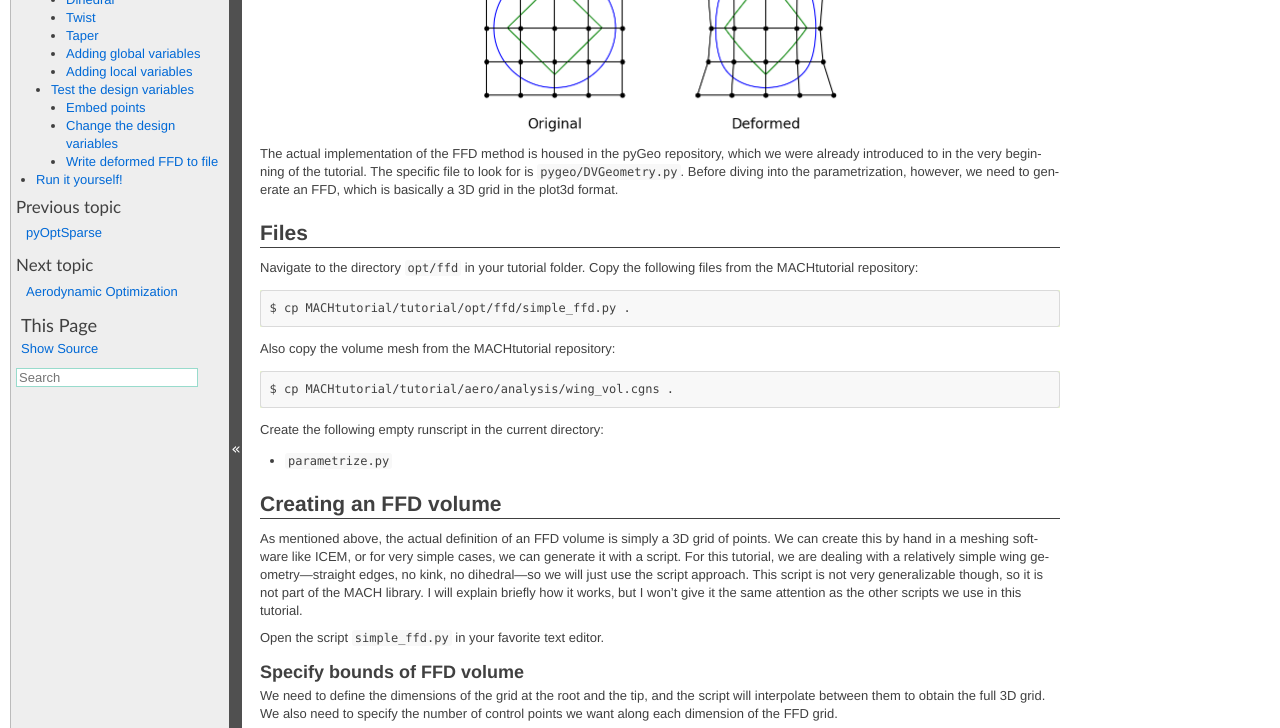
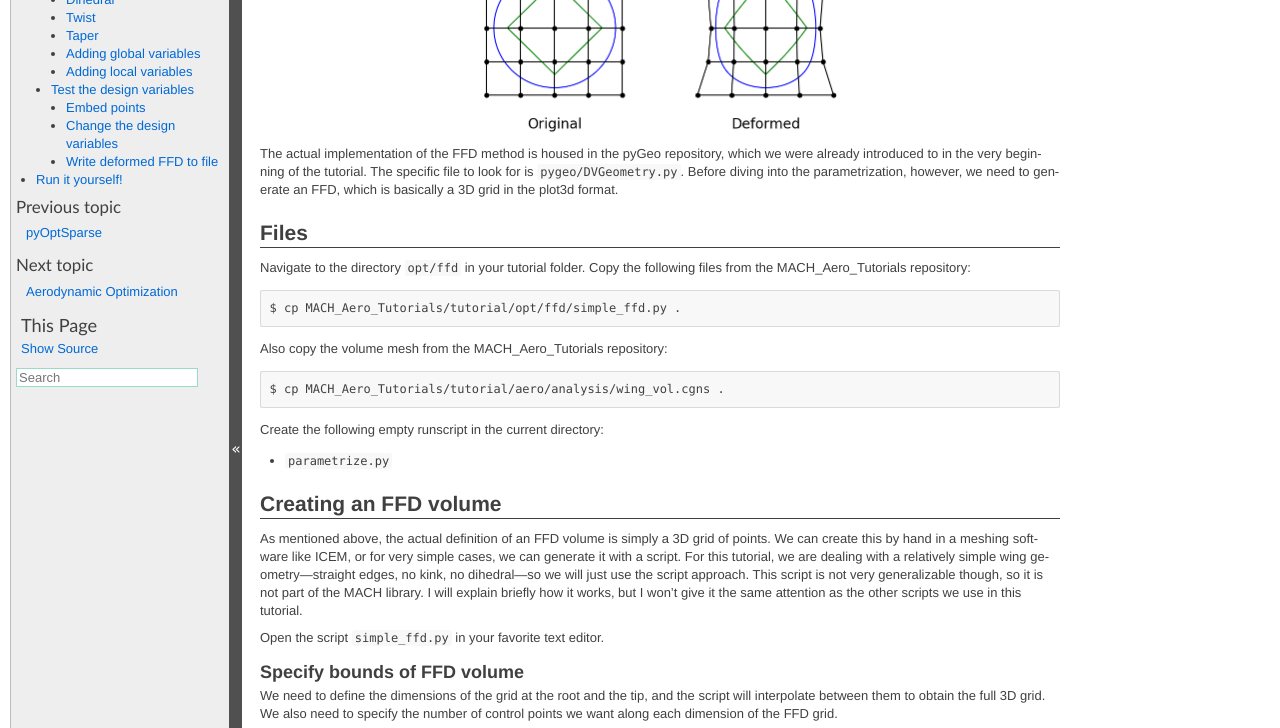
Before and after one commit to mdolab/MACH-Aero-tutorial, a Sphinx documentation site: the page built from doc/opt_ffd.rst, in a window 1280 px wide and 900 px high, scrolled down 422 px, cut to the strip 0-728 px from the top of the window. Built offline with Sphinx 7.4.7, drawn with Linux system fonts in a browser that asks for light colours.

Commit message:
Updated docs.

```diff
--- a/doc/aero_icem.rst
+++ b/doc/aero_icem.rst
@@ -477,7 +477,7 @@ The window is shown below.
 
 The surface mesh is now ready for use in pyHyp.
 To proceed to the next tutorial (volume meshing with pyHyp), reduce the number of nodes specified for the edges so far (e.g., 17 to 5, and 161 to 41), and convert and export the mesh again.
-Or use the ``wing.cgns`` file provided in ``MACHtutorial/tutorial/aero/meshing/surface``.
+Or use the ``wing.cgns`` file provided in ``MACH_Aero_Tutorials/tutorial/aero/meshing/surface``.
 This should reduce computational time and the probability of pyHyp failing with the default options provided in the following tutorial and the mesh generated so far.
 
 .. centered::
--- a/doc/aero_pygeo.rst
+++ b/doc/aero_pygeo.rst
@@ -20,10 +20,10 @@ For more details on the options in pyGeo see the `docs <http://mdolab.engin.umic
 Files
 ================================================================================
 Navigate to the directory ``aero/geometry`` in your tutorial folder.
-Copy the following files from the MACHtutorial repository:
+Copy the following files from the MACH_Aero_Tutorials repository:
 ::
 
-    $ cp MACHtutorial/tutorial/aero/geometry/rae2822.dat .
+    $ cp MACH_Aero_Tutorials/tutorial/aero/geometry/rae2822.dat .
 
 Create the following empty runscript in the current directory:
 
--- a/doc/opt_aero.rst
+++ b/doc/opt_aero.rst
@@ -25,11 +25,11 @@ The optimization problem is defined as
 Files
 ================================================================================
 Navigate to the directory ``opt/aero`` in your tutorial folder.
-Copy the following files from the MACHtutorial repository:
+Copy the following files from the MACH_Aero_Tutorials repository:
 ::
 
-    $ cp MACHtutorial/tutorial/opt/ffd/ffd.xyz .
-    $ cp MACHtutorial/tutorial/aero/meshing/volume/wing_vol.cgns .
+    $ cp MACH_Aero_Tutorials/tutorial/opt/ffd/ffd.xyz .
+    $ cp MACH_Aero_Tutorials/tutorial/aero/meshing/volume/wing_vol.cgns .
 
 Create the following empty runscript in the current directory:
 
--- a/doc/opt_ffd.rst
+++ b/doc/opt_ffd.rst
@@ -28,15 +28,15 @@ Before diving into the parametrization, however, we need to generate an FFD, whi
 Files
 ================================================================================
 Navigate to the directory ``opt/ffd`` in your tutorial folder.
-Copy the following files from the MACHtutorial repository:
+Copy the following files from the MACH_Aero_Tutorials repository:
 ::
 
-    $ cp MACHtutorial/tutorial/opt/ffd/simple_ffd.py .
+    $ cp MACH_Aero_Tutorials/tutorial/opt/ffd/simple_ffd.py .
 
-Also copy the volume mesh from the MACHtutorial repository:
+Also copy the volume mesh from the MACH_Aero_Tutorials repository:
 ::
 
-    $ cp MACHtutorial/tutorial/aero/analysis/wing_vol.cgns .
+    $ cp MACH_Aero_Tutorials/tutorial/aero/analysis/wing_vol.cgns .
 
 Create the following empty runscript in the current directory:
 
```
